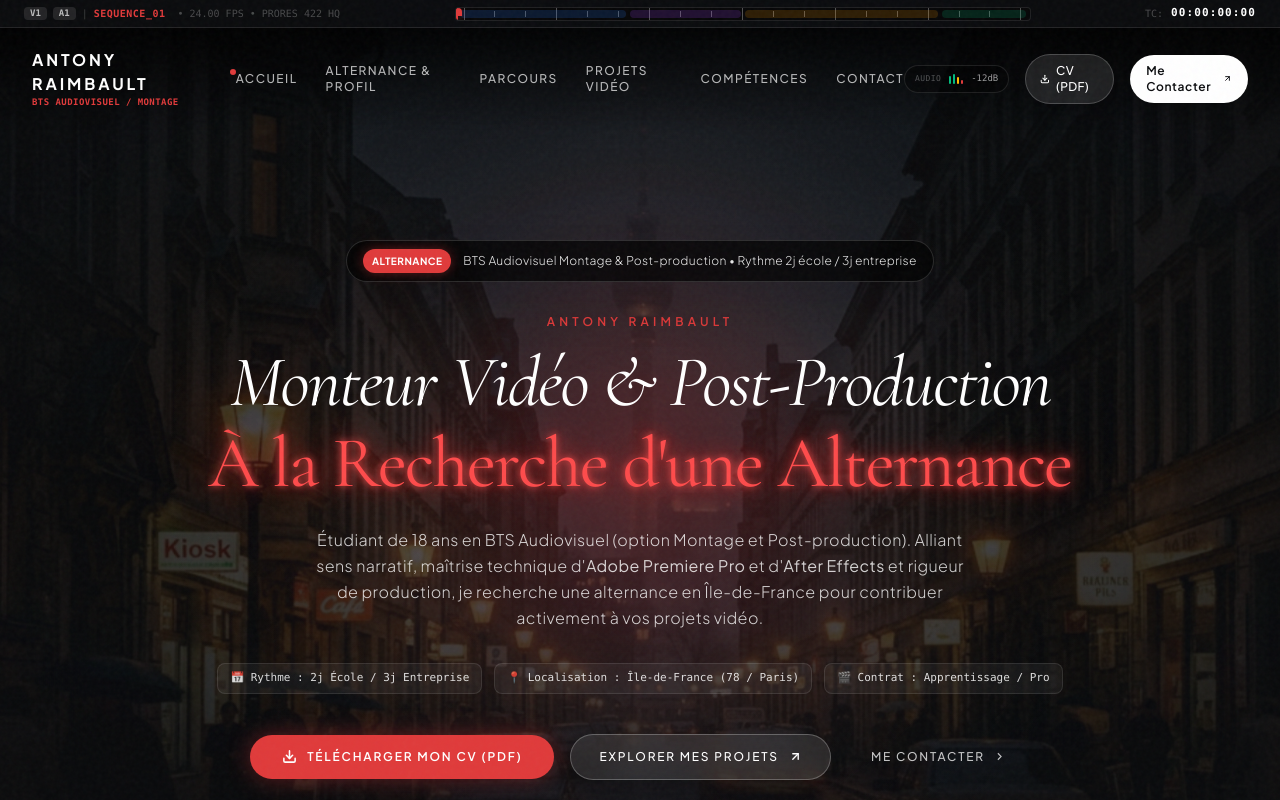
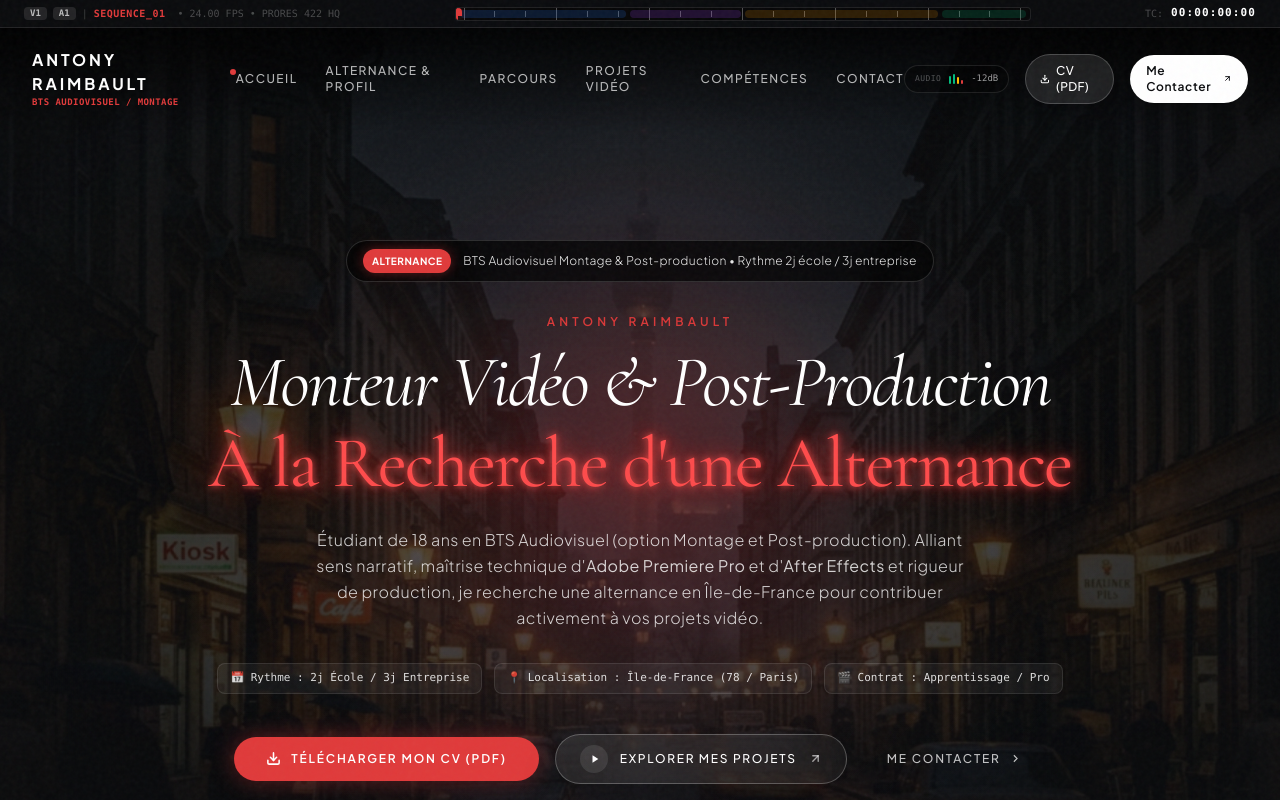
Before and after one commit to zayvisualpro/Portfolio, a React (Vite) app: page / in a window 1280 px wide. Shown: the top 800 px of the page. Built offline with nearby package versions, Linux system fonts and the light colour scheme.

Commit message:
style: ameliorer le bouton explorer mes projets avec style cinematique et icone play

```diff
--- a/src/components/Hero.jsx
+++ b/src/components/Hero.jsx
@@ -161,10 +161,22 @@ const Hero = () => {
           {/* Secondary CTA: Projects */}
           <a
             href="#projects"
-            className="w-full sm:w-auto inline-flex items-center justify-center gap-2.5 bg-white/10 hover:bg-white/20 backdrop-blur-md text-white border border-white/25 px-7 py-3.5 rounded-full text-xs uppercase tracking-[0.15em] font-medium transition-all duration-300 hover:scale-105 shadow-xl group"
+            className="relative w-full sm:w-auto inline-flex items-center justify-center gap-3 bg-gradient-to-r from-white/[0.09] to-white/[0.04] hover:from-white/[0.16] hover:to-white/[0.09] backdrop-blur-xl text-white border border-white/25 hover:border-[#E03A3A]/70 px-6 py-2.5 rounded-full text-xs uppercase tracking-[0.14em] font-medium transition-all duration-300 hover:scale-105 shadow-2xl hover:shadow-[0_0_30px_rgba(224,58,58,0.25)] group overflow-hidden"
           >
+            {/* Ambient Shimmer Sweep */}
+            <span className="absolute inset-0 -translate-x-full group-hover:translate-x-full transition-transform duration-1000 bg-gradient-to-r from-transparent via-white/15 to-transparent pointer-events-none"></span>
+
+            {/* Glowing Mini Play Pill */}
+            <span className="relative w-7 h-7 rounded-full bg-white/10 text-white flex items-center justify-center group-hover:bg-[#E03A3A] group-hover:scale-110 group-hover:shadow-[0_0_15px_rgba(224,58,58,0.6)] transition-all duration-300 shrink-0">
+              <svg xmlns="http://www.w3.org/2000/svg" width="10" height="10" viewBox="0 0 24 24" fill="currentColor" className="ml-0.5">
+                <polygon points="6 3 20 12 6 21 6 3"></polygon>
+              </svg>
+            </span>
+
             <span>Explorer mes Projets</span>
-            <svg xmlns="http://www.w3.org/2000/svg" width="13" height="13" viewBox="0 0 24 24" fill="none" stroke="currentColor" strokeWidth="2.5" strokeLinecap="round" strokeLinejoin="round" className="group-hover:translate-x-1 group-hover:-translate-y-0.5 transition-transform">
+
+            {/* Gliding Arrow */}
+            <svg xmlns="http://www.w3.org/2000/svg" width="13" height="13" viewBox="0 0 24 24" fill="none" stroke="currentColor" strokeWidth="2.5" strokeLinecap="round" strokeLinejoin="round" className="text-white/60 group-hover:text-white group-hover:translate-x-1 group-hover:-translate-y-0.5 transition-all">
               <line x1="7" y1="17" x2="17" y2="7"></line>
               <polyline points="7 7 17 7 17 17"></polyline>
             </svg>
```
